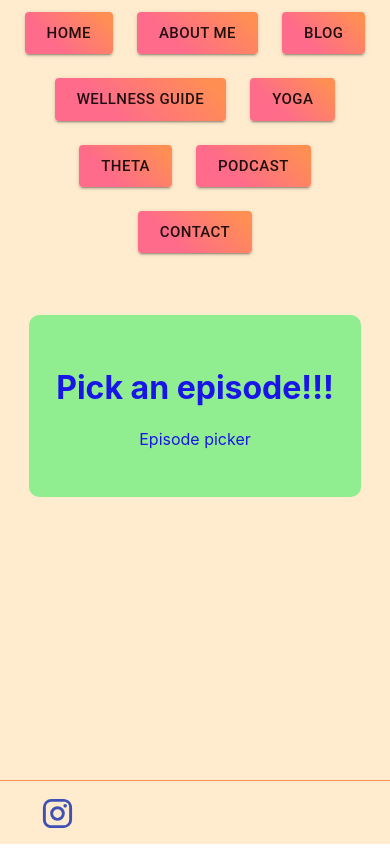
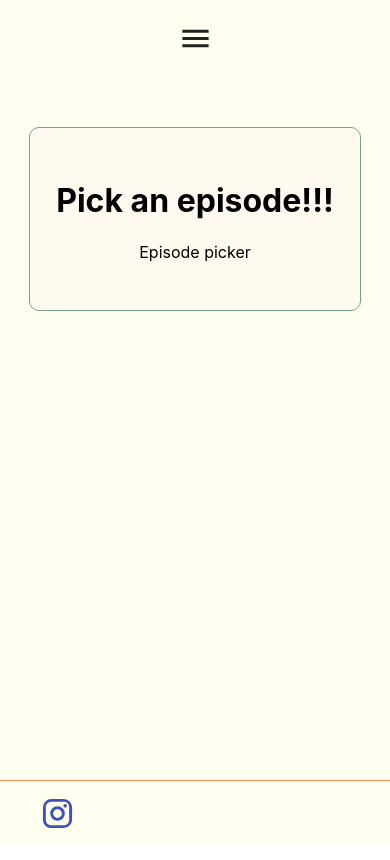
Before and after one commit to Kyle-Kelley/BrynnKerin, a Next.js app: page /podcast in a window 390 px wide. Built offline with nearby package versions, Linux system fonts and the light colour scheme.

Commit message:
Conditional Render Update
add react-responsive package

```diff
--- /dev/null
+++ b/components/DesktopNav.js
@@ -0,0 +1,66 @@
+import React from "react";
+import Button from "@material-ui/core/Button";
+import { styled } from "@material-ui/core/styles";
+
+const MyButton = styled(Button)({
+  background: "#87ad91",
+  margin: "12px 24px",
+  border: "1px solid #d4af37",
+  borderRadius: "8px",
+});
+
+//"linear-gradient(45deg, #FE6B8B 30%, #FF8E53 90%)"
+
+export default function DesktopNav() {
+  return (
+    <div className="navbar">
+      <MyButton variant="contained" color="primary" size="large" href="/">
+        Home
+      </MyButton>
+      <MyButton variant="contained" color="primary" size="large" href="/about">
+        About Me
+      </MyButton>
+      <MyButton variant="contained" color="primary" size="large" href="/blog">
+        Blog
+      </MyButton>
+      <MyButton
+        variant="contained"
+        color="primary"
+        size="large"
+        href="/wellnessAdvocacy"
+      >
+        Coaching
+      </MyButton>
+
+      <MyButton variant="contained" color="primary" size="large" href="/yoga">
+        Yoga
+      </MyButton>
+      <MyButton variant="contained" color="primary" size="large" href="/theta">
+        Theta
+      </MyButton>
+      <MyButton
+        variant="contained"
+        color="primary"
+        size="large"
+        href="/podcast"
+      >
+        Podcasts
+      </MyButton>
+      <MyButton
+        variant="contained"
+        color="primary"
+        size="large"
+        href="/contact"
+      >
+        Contact
+      </MyButton>
+      <style jsx>{`
+        .navbar {
+          text-align: center;
+          justify-content: center;
+          display: flex;
+        }
+      `}</style>
+    </div>
+  );
+}
--- a/components/Footer.js
+++ b/components/Footer.js
@@ -12,7 +12,7 @@ export default function Footer() {
     <div className="footer">
       <footer>
         <MyLink href="https://www.instagram.com/brynniebaby/?hl=en">
-          <InstagramIcon fontSize="Large" />
+          <InstagramIcon fontSize="large" />
         </MyLink>
       </footer>
       <style jsx>{`
--- a/components/Header.js
+++ b/components/Header.js
@@ -1,10 +1,26 @@
 import React from "react";
-import MyMenu from "./Menu";
+// import { useState, useEffect } from "react";
+import DesktopNav from "./DesktopNav";
+import MobileNav from "./MobileNav";
+import { useMediaQuery } from "react-responsive";
 
-export default function Home() {
-  return (
-    <div>
-      <MyMenu />
-    </div>
-  );
+export default function Header() {
+  const isDesktoporLaptop = useMediaQuery({
+    query: `(min-device-width: 1224px)`,
+  });
+  return isDesktoporLaptop ? <DesktopNav /> : <MobileNav />;
 }
+
+// export default function Header() {
+//   const [width, setWidth] = useState(null);
+//   const breakpoint = 1200;
+
+//   useEffect(() => {
+//     const handleWindowResize = () => setWidth(window.innerWidth);
+//     window.addEventListener("resize", handleWindowResize);
+
+//     // Return a function from the effect that removes the event listener
+//     return () => window.removeEventListener("resize", handleWindowResize);
+//   }, []);
+//   return width < breakpoint ? <MobileNav /> : <DesktopNav />;
+// }
--- a/components/Layout.js
+++ b/components/Layout.js
@@ -15,12 +15,14 @@ export default function Layout({ children }) {
       <Footer />
       <style jsx>{`
         .whole {
-          background: blanchedAlmond;
+          background: #fffff0;
           min-height: 100vh;
         }
+
         .container {
-          background: lightgreen;
-          color: #1815e6;
+          background: #fffaf0;
+          color: black;
+          border: 1px solid #78a383;
           width: 85vw;
           // height: 100%;
           margin: 50px auto;
@@ -52,7 +54,7 @@ export default function Layout({ children }) {
 
         a,
         a:visited {
-          color: blue;
+          color: #ffc200;
         }
 
         * {
--- a/components/Menu.js
+++ /dev/null
@@ -1,44 +0,0 @@
-import React from "react";
-import Button from "@material-ui/core/Button";
-import { styled } from "@material-ui/core/styles";
-
-const MyButton = styled(Button)({
-  background: "linear-gradient(45deg, #FE6B8B 30%, #FF8E53 90%)",
-  margin: "12px 12px",
-});
-
-export default function MyMenu() {
-  return (
-    <div className="navbar">
-      <MyButton variant="contained" size="large" href="/">
-        Home
-      </MyButton>
-      <MyButton variant="contained" size="large" href="/about">
-        About Me
-      </MyButton>
-      <MyButton variant="contained" size="large" href="/blog">
-        Blog
-      </MyButton>
-      <MyButton variant="contained" size="large" href="/wellnessAdvocacy">
-        Wellness Guide
-      </MyButton>
-      <MyButton variant="contained" size="large" href="/yoga">
-        Yoga
-      </MyButton>
-      <MyButton variant="contained" size="large" href="/theta">
-        Theta
-      </MyButton>
-      <MyButton variant="contained" size="large" href="/podcast">
-        Podcast
-      </MyButton>
-      <MyButton variant="contained" size="large" href="/contact">
-        Contact
-      </MyButton>
-      <style jsx>{`
-        .navbar {
-          text-align: center;
-        }
-      `}</style>
-    </div>
-  );
-}
--- /dev/null
+++ b/components/MobileNav.js
@@ -0,0 +1,75 @@
+import React from "react";
+import { useState } from "react";
+import Menu from "@material-ui/core/Menu";
+import MenuIcon from "@material-ui/icons/Menu";
+import Button from "@material-ui/core/Button";
+import MenuItem from "@material-ui/core/MenuItem";
+import Link from "@material-ui/core/Link";
+
+export default function MobileNav() {
+  const [anchorEl, setAnchorEl] = useState(null);
+
+  const handleClick = (event) => {
+    setAnchorEl(event.currentTarget);
+  };
+
+  const handleClose = () => {
+    setAnchorEl(null);
+  };
+
+  const style = {
+    margin: "15px",
+  };
+
+  return (
+    <div className="navbar">
+      <Button
+        aria-controls="simple-menu"
+        aria-haspopup="true"
+        onClick={handleClick}
+        style={style}
+      >
+        <MenuIcon fontSize="large" />
+      </Button>
+      <Menu
+        id="simple-menu"
+        anchorEl={anchorEl}
+        keepMounted
+        open={Boolean(anchorEl)}
+        onClose={handleClose}
+      >
+        <MenuItem onClick={handleClose}>
+          <Link href="/">Home</Link>
+        </MenuItem>
+        <MenuItem onClick={handleClose}>
+          <Link href="/about">About Me</Link>
+        </MenuItem>
+        <MenuItem onClick={handleClose}>
+          <Link href="/blog">Blog</Link>
+        </MenuItem>
+        <MenuItem onClick={handleClose}>
+          <Link href="/wellnessAdvocacy">Coaching</Link>
+        </MenuItem>
+        <MenuItem onClick={handleClose}>
+          <Link href="/yoga">Yoga</Link>
+        </MenuItem>
+        <MenuItem onClick={handleClose}>
+          <Link href="/theta">Theta</Link>
+        </MenuItem>
+        <MenuItem onClick={handleClose}>
+          <Link href="/podcast">Podcasts</Link>
+        </MenuItem>
+        <MenuItem onClick={handleClose}>
+          <Link href="/contact">Contact Me</Link>
+        </MenuItem>
+      </Menu>
+      <style jsx>{`
+        .navbar {
+          text-align: center;
+          justify-content: center;
+          display: flex;
+        }
+      `}</style>
+    </div>
+  );
+}
--- a/package.json
+++ b/package.json
@@ -16,7 +16,8 @@
     "next": "9.5.2",
     "react": "16.13.1",
     "react-dom": "^16.13.1",
-    "react-markdown": "^4.3.1"
+    "react-markdown": "^4.3.1",
+    "react-responsive": "^8.1.0"
   },
   "devDependencies": {
     "prettier": "2.1.1"
--- a/pages/_document.js
+++ b/pages/_document.js
@@ -7,7 +7,12 @@ export default class MyDocument extends Document {
   render() {
     return (
       <Html lang="en">
-        <Head />
+        <Head>
+          <link
+            href="https://fonts.googleapis.com/css2?family=Dancing+Script:wght@600&display=swap"
+            rel="stylesheet"
+          />
+        </Head>
         <body>
           <Main />
           <NextScript />
```
Also changed, not shown: 2 other files (tests, documents, lock files or other folders).
